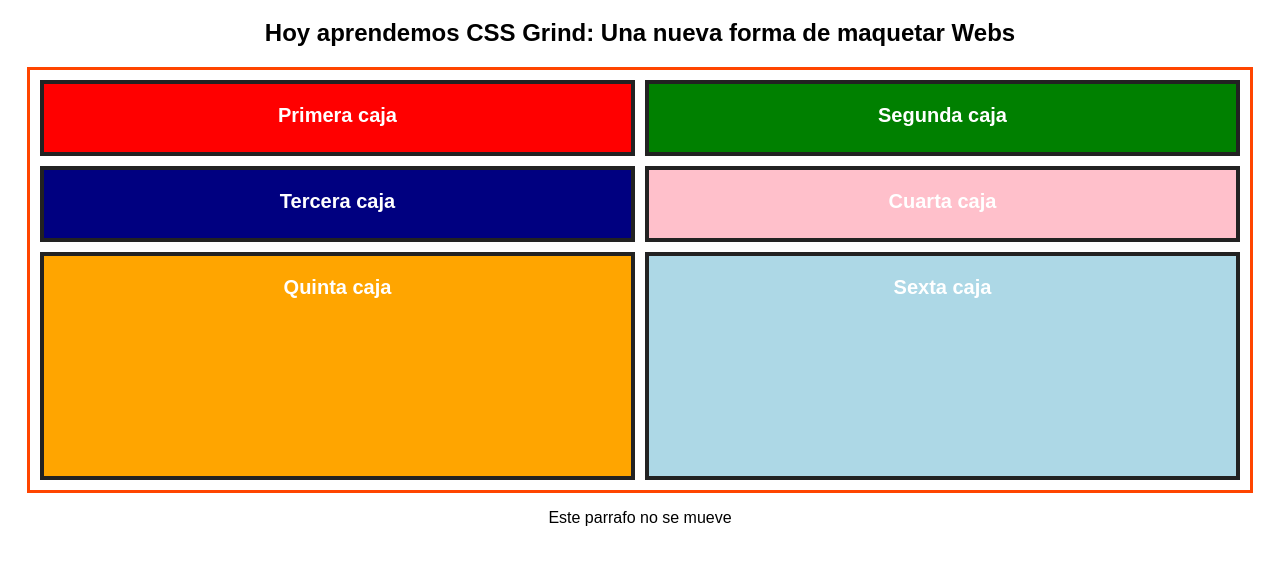
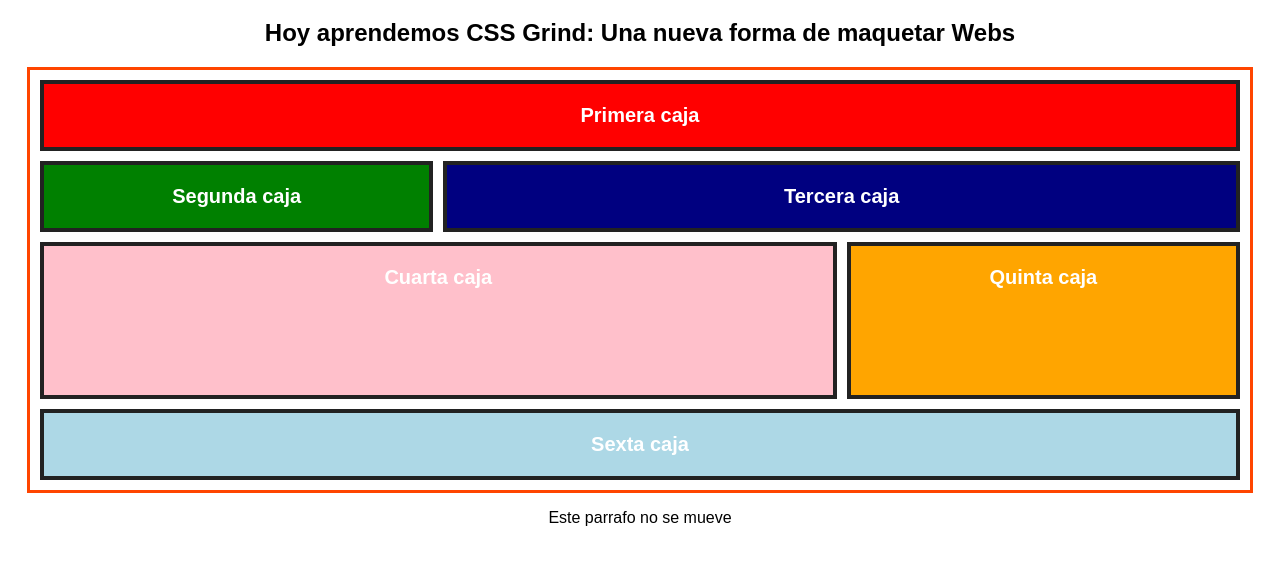
Before and after one commit to Andrus123/aprendiendo-css-grid, a plain HTML site: page index.html in a window 1280 px wide. Shown: the part 61-626 px from the top of the page. Drawn offline with Linux system fonts and the light colour scheme.

Commit message:
Expandir columnas
para expandir, utilizamos grid-column start y grid column end, y definimos de donde a donde queremos que una caja se expanda dentro del grid

tambien podemos utilizar grid column 1 / al fin.

```diff
--- a/styles.css
+++ b/styles.css
@@ -10,7 +10,7 @@ body{
 
     /*Definir el grid Layout*/
     display: grid;
-    grid-template-columns: repeat(2,1fr);
+    grid-template-columns: repeat(3, 1fr);
     grid-template-rows: repeat(2, 1fr) 3fr;
 
 
@@ -31,15 +31,19 @@ body{
 }
 
 .layout .red{
+    grid-column-start: 1;
+    grid-column-end: 4;
     background: red;
 }
 .layout .blue{
+    grid-column: 2 / 4;
     background: navy;
 }
 .layout .green{
     background: green;
 }
 .layout .pink{
+    grid-column: 1 / 3;
     background: pink;
 }
 .layout .orange{
@@ -47,4 +51,7 @@ body{
 }
 .layout .lightblue{
     background: lightblue;
+    /*grid-column-start: 1;
+    grid-column-end: 3;*/
+    grid-column: 1 / 4 ;
 }
```
